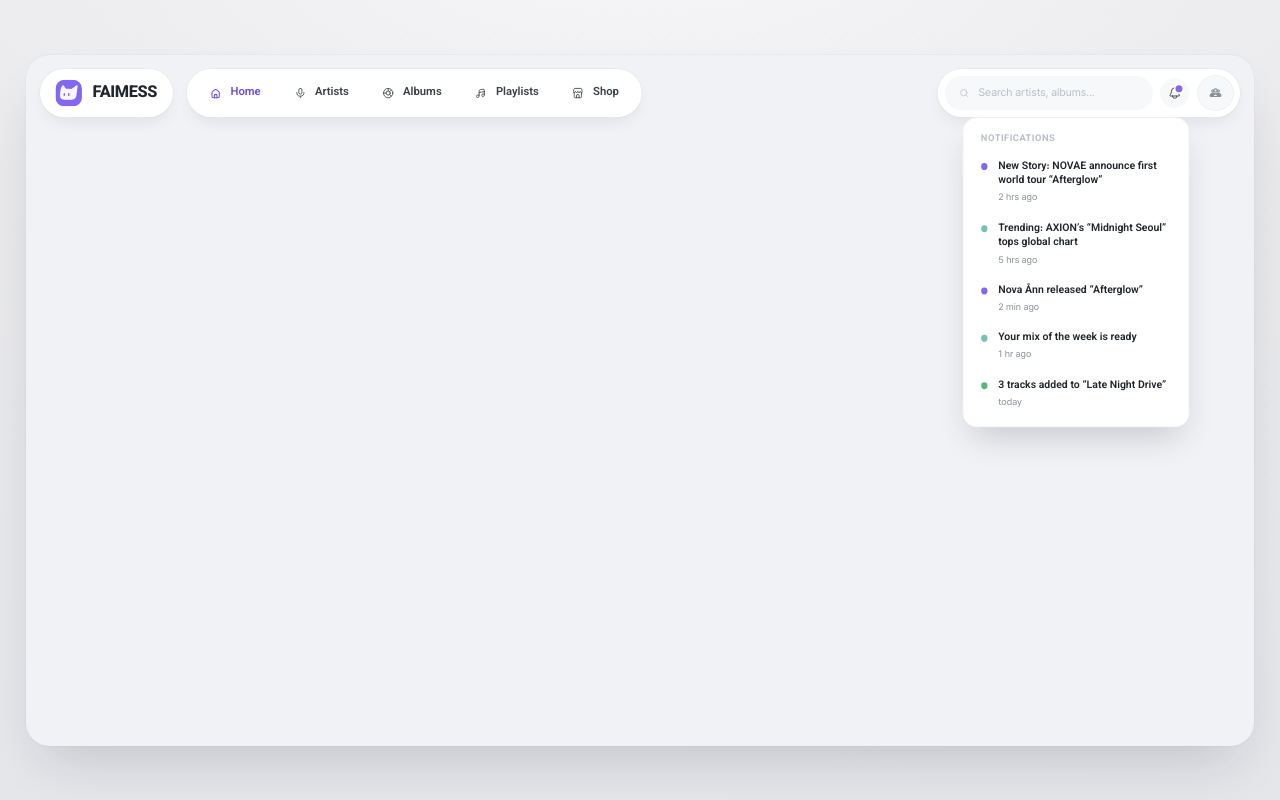
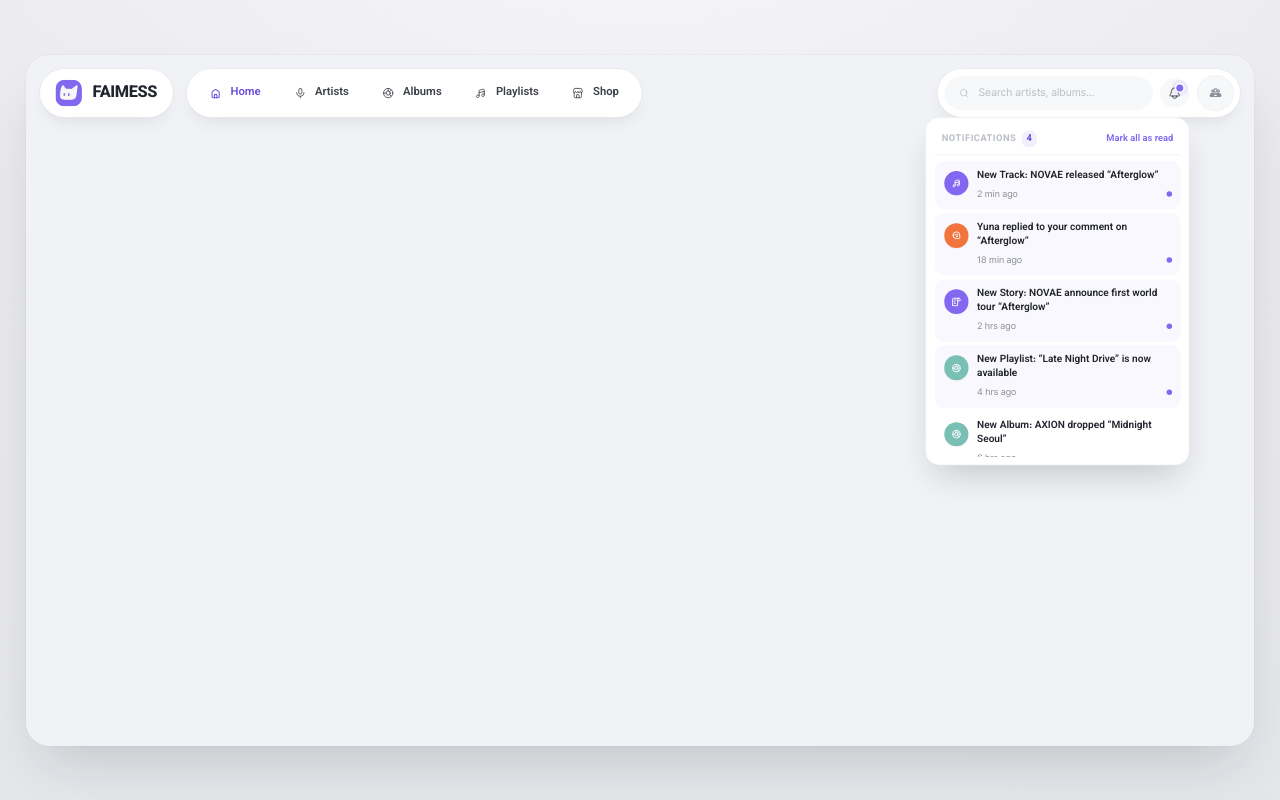
Before and after one commit to khodehydro/faimess-doc, a React (Vite) app: page / in a window 1280 px wide. Both pictures are taken after a click on the button 1174 px from the left and 92 px from the top of the page. Built offline with nearby package versions, Linux system fonts and the light colour scheme; a web font is replaced by a local one.

Commit message:
feat: enrich notification center with event types, unread state, and direct navigation
Co-authored-by: arena-agent <297053741+arena-agent@users.noreply.github.com>

```diff
--- a/src/data/i18n.ts
+++ b/src/data/i18n.ts
@@ -1338,6 +1338,46 @@ export const STRINGS: Record<string, Entry> = {
     en: "Trending: {title}",
     fa: "خبر داغ: {title}",
     ko: "인기 뉴스: {title}",
+  },
+  "notif.newSong": {
+    en: "New Track: {artist} released “{title}”",
+    fa: "آهنگ جدید: {artist} قطعهٔ «{title}» را منتشر کرد",
+    ko: "새 곡: {artist}의 신곡 “{title}” 발매",
+  },
+  "notif.newAlbum": {
+    en: "New Album: {artist} dropped “{title}”",
+    fa: "آلبوم جدید: {artist} آلبوم «{title}» را منتشر کرد",
+    ko: "새 앨범: {artist}의 새 앨범 “{title}” 발매",
+  },
+  "notif.newPlaylist": {
+    en: "New Playlist: “{name}” is now available",
+    fa: "پلی‌لیست جدید: «{name}» اکنون در دسترس است",
+    ko: "새 플레이리스트: “{name}” 공개",
+  },
+  "notif.commentReply": {
+    en: "{user} replied to your comment on “{title}”",
+    fa: "{user} به دیدگاه شما در «{title}» پاسخ داد",
+    ko: "{user}님이 “{title}”의 내 댓글에 답글을 남겼어요",
+  },
+  "notif.lyricsApproved": {
+    en: "Your lyrics for “{title}” were approved (+50 pts)!",
+    fa: "لیریک ارسالی شما برای «{title}» تأیید شد (+۵۰ امتیاز)!",
+    ko: "“{title}” 가사 등록이 승인되었어요 (+50점)!",
+  },
+  "notif.pointsEarned": {
+    en: "You earned +{points} fan points: {reason}",
+    fa: "شما +{points} امتیاز دریافت کردید: {reason}",
+    ko: "+{points} 팬 포인트를 획득했어요: {reason}",
+  },
+  "notif.markAllRead": {
+    en: "Mark all as read",
+    fa: "خواندن همه",
+    ko: "모두 읽음",
+  },
+  "notif.empty": {
+    en: "No new notifications",
+    fa: "اعلان جدیدی وجود ندارد",
+    ko: "새 알림이 없습니다",
   },
   "notif.release": {
     en: "{artist} released “{title}”",
--- a/src/data/navigation.ts
+++ b/src/data/navigation.ts
@@ -21,49 +21,122 @@ export const navItems: NavItem[] = [
  * words of the story (an artist, a title, a count), so the sentence is built
  * by i18n and the timestamp by `tData` — never a finished English string.
  */
+export type NotificationKind =
+  | "song"
+  | "news"
+  | "playlist"
+  | "album"
+  | "comment"
+  | "lyrics"
+  | "points";
+
 export type Notification = {
   id: string;
+  kind?: NotificationKind;
   /** i18n key of the sentence */
   textKey: string;
   /** the holes that sentence takes */
   vars?: Record<string, string | number>;
   /** English literal for the relative time — `tData` translates it */
   at: string;
-  tone: "primary" | "teal" | "mint";
-  /** optional target news id to navigate to directly when clicked */
+  tone: "primary" | "teal" | "mint" | "flame";
+  icon?: IconName;
+  unread?: boolean;
+  /** optional target action ids */
   newsId?: string;
+  trackId?: string;
+  albumId?: string;
+  playlistId?: string;
+  points?: boolean;
 };
 
 export const notifications: Notification[] = [
   {
-    id: "n-news-1",
+    id: "notif-song-1",
+    kind: "song",
+    textKey: "notif.newSong",
+    vars: { artist: "NOVAE", title: "Afterglow" },
+    at: "2 min ago",
+    tone: "primary",
+    icon: "music",
+    unread: true,
+    trackId: "tr1",
+  },
+  {
+    id: "notif-comment-1",
+    kind: "comment",
+    textKey: "notif.commentReply",
+    vars: { user: "Yuna", title: "Afterglow" },
+    at: "18 min ago",
+    tone: "flame",
+    icon: "message",
+    unread: true,
+    trackId: "tr1",
+  },
+  {
+    id: "notif-news-1",
+    kind: "news",
     textKey: "notif.newsPublished",
     vars: { title: "NOVAE announce first world tour “Afterglow”" },
     at: "2 hrs ago",
     tone: "primary",
+    icon: "news",
+    unread: true,
     newsId: "nw1",
   },
   {
-    id: "n-news-2",
+    id: "notif-playlist-1",
+    kind: "playlist",
+    textKey: "notif.newPlaylist",
+    vars: { name: "Late Night Drive" },
+    at: "4 hrs ago",
+    tone: "teal",
+    icon: "disc",
+    unread: true,
+    playlistId: "p1",
+  },
+  {
+    id: "notif-album-1",
+    kind: "album",
+    textKey: "notif.newAlbum",
+    vars: { artist: "AXION", title: "Midnight Seoul" },
+    at: "6 hrs ago",
+    tone: "teal",
+    icon: "disc",
+    unread: false,
+    albumId: "al2",
+  },
+  {
+    id: "notif-lyrics-1",
+    kind: "lyrics",
+    textKey: "notif.lyricsApproved",
+    vars: { title: "Cherry Static" },
+    at: "1 day ago",
+    tone: "mint",
+    icon: "check",
+    unread: false,
+    trackId: "tr3",
+  },
+  {
+    id: "notif-points-1",
+    kind: "points",
+    textKey: "notif.pointsEarned",
+    vars: { points: 50, reason: "Lyric sheet approved" },
+    at: "1 day ago",
+    tone: "mint",
+    icon: "medal",
+    unread: false,
+    points: true,
+  },
+  {
+    id: "notif-news-2",
+    kind: "news",
     textKey: "notif.newsTrending",
     vars: { title: "AXION’s “Midnight Seoul” tops global chart" },
-    at: "5 hrs ago",
+    at: "2 days ago",
     tone: "teal",
+    icon: "trend",
+    unread: false,
     newsId: "nw2",
   },
-  {
-    id: "n1",
-    textKey: "notif.release",
-    vars: { artist: "Nova Ånn", title: "Afterglow" },
-    at: "2 min ago",
-    tone: "primary",
-  },
-  { id: "n2", textKey: "notif.mixReady", at: "1 hr ago", tone: "teal" },
-  {
-    id: "n3",
-    textKey: "notif.tracksAdded",
-    vars: { n: 3, name: "Late Night Drive" },
-    at: "Today",
-    tone: "mint",
-  },
 ];
--- a/src/sections/AccountCard.tsx
+++ b/src/sections/AccountCard.tsx
@@ -12,7 +12,7 @@ import { ContributionsModal } from "./ContributionsModal";
 import { useAuth } from "../app/AuthContext";
 import { ConfirmDialog } from "../ui/ConfirmDialog";
 import { PointsDialog } from "../ui/PointsDialog";
-import { navItems, notifications } from "../data/navigation";
+import { navItems, notifications, type Notification } from "../data/navigation";
 import { allRoutes } from "../app/router";
 import { artists, albums, playlists } from "../data/library";
 import { me } from "../data/account";
@@ -20,6 +20,8 @@ import { cn } from "../lib/cn";
 import { forwardIcon } from "../lib/rtl";
 import { EASE, spring } from "../lib/motion";
 import { usePwaInstall } from "../lib/pwa";
+import { usePlayer } from "../app/PlayerContext";
+import { trackById } from "../data/player";
 
 /* ------------------------------------------------------------------ *
  *  Card 3 — search + alerts + profile.
@@ -43,6 +45,7 @@ export function AccountCard({
   className?: string;
 } = {}) {
   const { route, navigate, notify, openDetail, openNews } = useApp();
+  const { play } = usePlayer();
   const { t, has, dir, dataLabel } = usePreferences();
   const { signOut, signedIn } = useAuth();
   /** the menu is inside a popover that closes on click, so the dialog the
@@ -58,6 +61,44 @@ export function AccountCard({
   const [contribOpen, setContribOpen] = useState(false);
   const [pointsOpen, setPointsOpen] = useState(false);
   const [focused, setFocused] = useState(false);
+  const [notifList, setNotifList] = useState<Notification[]>(notifications);
+  const unreadCount = notifList.filter((n) => n.unread).length;
+
+  const markAllRead = () => {
+    setNotifList((list) => list.map((n) => ({ ...n, unread: false })));
+  };
+
+  const handleNotificationClick = (n: Notification) => {
+    setBellOpen(false);
+    setNotifList((list) =>
+      list.map((item) => (item.id === n.id ? { ...item, unread: false } : item)),
+    );
+
+    if (n.newsId) {
+      openNews(n.newsId);
+      return;
+    }
+    if (n.trackId) {
+      const tr = trackById(n.trackId);
+      if (tr) play(tr);
+      notify(t(n.textKey, n.vars), n.tone === "flame" ? "primary" : n.tone);
+      return;
+    }
+    if (n.albumId) {
+      openDetail({ kind: "album", id: n.albumId });
+      return;
+    }
+    if (n.playlistId) {
+      openDetail({ kind: "playlist", id: n.playlistId });
+      return;
+    }
+    if (n.points) {
+      setPointsOpen(true);
+      return;
+    }
+
+    notify(t(n.textKey, n.vars), n.tone === "flame" ? "primary" : n.tone);
+  };
   const showSearch = part === "all" || part === "search";
   const showNotifications = part === "all" || part === "controls" || part === "notification";
   const showProfile = part === "all" || part === "controls" || part === "profile";
@@ -269,7 +310,12 @@ export function AccountCard({
             iconClassName="anim-bell"
             onClick={() => setBellOpen((v) => !v)}
           />
-          <span className="pointer-events-none absolute end-2 top-2 size-2 rounded-full bg-primary ring-2 ring-surface" />
+          {unreadCount > 0 && (
+            <span className="pointer-events-none absolute end-1.5 top-1.5 flex size-2.5 items-center justify-center">
+              <span className="absolute inline-flex size-full animate-ping rounded-full bg-primary opacity-75" />
+              <span className="relative inline-flex size-2 rounded-full bg-primary ring-2 ring-surface" />
+            </span>
+          )}
           <AnimatePresence>
             {bellOpen && (
               <motion.div
@@ -278,45 +324,78 @@ export function AccountCard({
                 exit={{ opacity: 0, y: -8, scale: 0.98 }}
                 transition={{ duration: 0.22, ease: EASE }}
                 className={cn(
-                  "absolute top-[calc(100%+12px)] z-40 w-[292px] rounded-panel border border-line bg-surface p-2.5 shadow-float",
+                  "absolute top-[calc(100%+12px)] z-40 w-[310px] sm:w-[340px] rounded-panel border border-line bg-surface p-2.5 shadow-float",
                   part === "notification" ? "left-0" : "end-0",
                 )}
               >
-                <p className="px-2.5 py-1.5 text-[12px] font-bold uppercase tracking-wider text-ink-faint">
+                <div className="flex items-center justify-between border-b border-line px-2 pb-2 pt-1">
+                  <div className="flex items-center gap-1.5">
+                    <p className="text-[12px] font-bold uppercase tracking-wider text-ink-faint">
                       {t("account.notifications")}
                     </p>
-                {notifications.map((n, i) => (
+                    {unreadCount > 0 && (
+                      <span className="rounded-full bg-primary/10 px-1.5 py-0.5 text-[12px] font-bold text-primary-deep">
+                        {unreadCount}
+                      </span>
+                    )}
+                  </div>
+                  {unreadCount > 0 && (
+                    <button
+                      type="button"
+                      onClick={markAllRead}
+                      className="text-[12px] font-semibold text-primary transition-colors hover:text-primary-deep"
+                    >
+                      {t("notif.markAllRead")}
+                    </button>
+                  )}
+                </div>
+
+                <div className="mt-1.5 max-h-[380px] overflow-y-auto scroll-slim space-y-1">
+                  {notifList.length === 0 ? (
+                    <div className="py-8 text-center text-[13px] text-ink-muted">
+                      {t("notif.empty")}
+                    </div>
+                  ) : (
+                    notifList.map((n, i) => (
                       <motion.button
                         key={n.id}
                         initial={{ opacity: 0, x: 8 }}
                         animate={{ opacity: 1, x: 0 }}
-                    transition={{ delay: 0.04 * i, duration: 0.3 }}
-                    onClick={() => {
-                      setBellOpen(false);
-                      if (n.newsId) {
-                        openNews(n.newsId);
-                      } else {
-                        notify(t(n.textKey, n.vars), n.tone);
-                      }
-                    }}
-                    className="flex w-full items-start gap-3 rounded-xl px-2.5 py-2.5 text-start transition-colors hover:bg-subtle"
+                        transition={{ delay: 0.03 * i, duration: 0.25 }}
+                        onClick={() => handleNotificationClick(n)}
+                        className={cn(
+                          "group flex w-full items-start gap-2.5 rounded-xl p-2.5 text-start transition-colors",
+                          n.unread
+                            ? "bg-primary-soft/30 hover:bg-primary-soft/50"
+                            : "hover:bg-subtle",
+                        )}
                       >
                         <span
                           className={cn(
-                        "mt-1 size-2 shrink-0 rounded-full",
+                            "mt-0.5 flex size-7 shrink-0 items-center justify-center rounded-full text-white shadow-xs",
                             n.tone === "primary" && "bg-primary",
                             n.tone === "teal" && "bg-teal",
                             n.tone === "mint" && "bg-mint",
+                            n.tone === "flame" && "bg-flame",
                           )}
-                    />
+                        >
+                          <Icon name={n.icon ?? "bell"} size={13} strokeWidth={2.2} />
+                        </span>
                         <span className="min-w-0 flex-1">
-                      <span className="block text-[13.5px] font-semibold leading-snug text-ink">
+                          <span className="block text-[13px] font-semibold leading-snug text-ink transition-colors group-hover:text-primary">
                             {t(n.textKey, n.vars)}
                           </span>
-                      <span className="mt-0.5 block text-[12px] text-ink-muted">{dataLabel(n.at)}</span>
+                          <span className="mt-1 flex items-center justify-between text-[12px] text-ink-muted">
+                            <span>{dataLabel(n.at)}</span>
+                            {n.unread && (
+                              <span className="size-1.5 rounded-full bg-primary" />
+                            )}
+                          </span>
                         </span>
                       </motion.button>
-                ))}
+                    ))
+                  )}
+                </div>
               </motion.div>
             )}
           </AnimatePresence>
```
Lines whose indentation alone changed are shown as unchanged.
